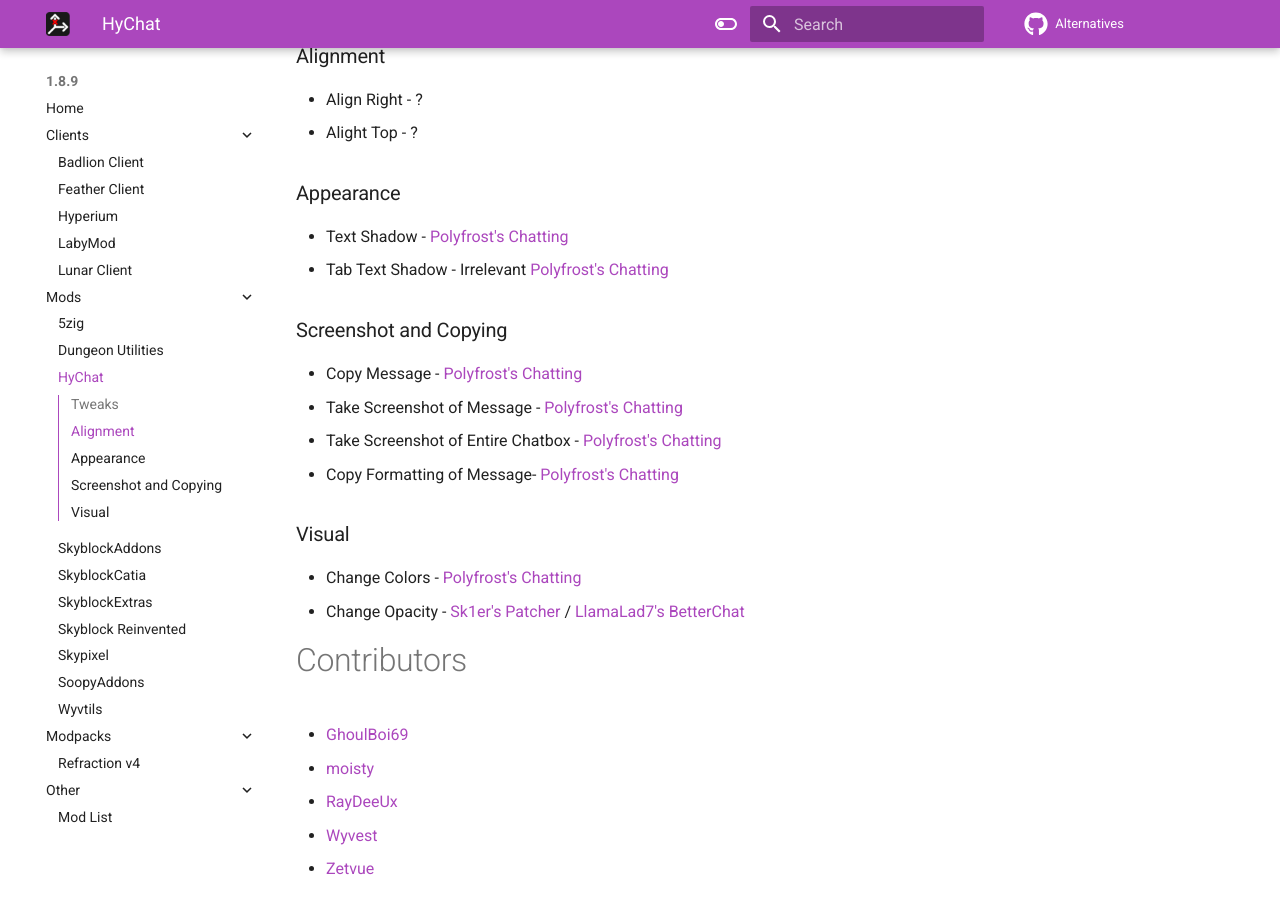
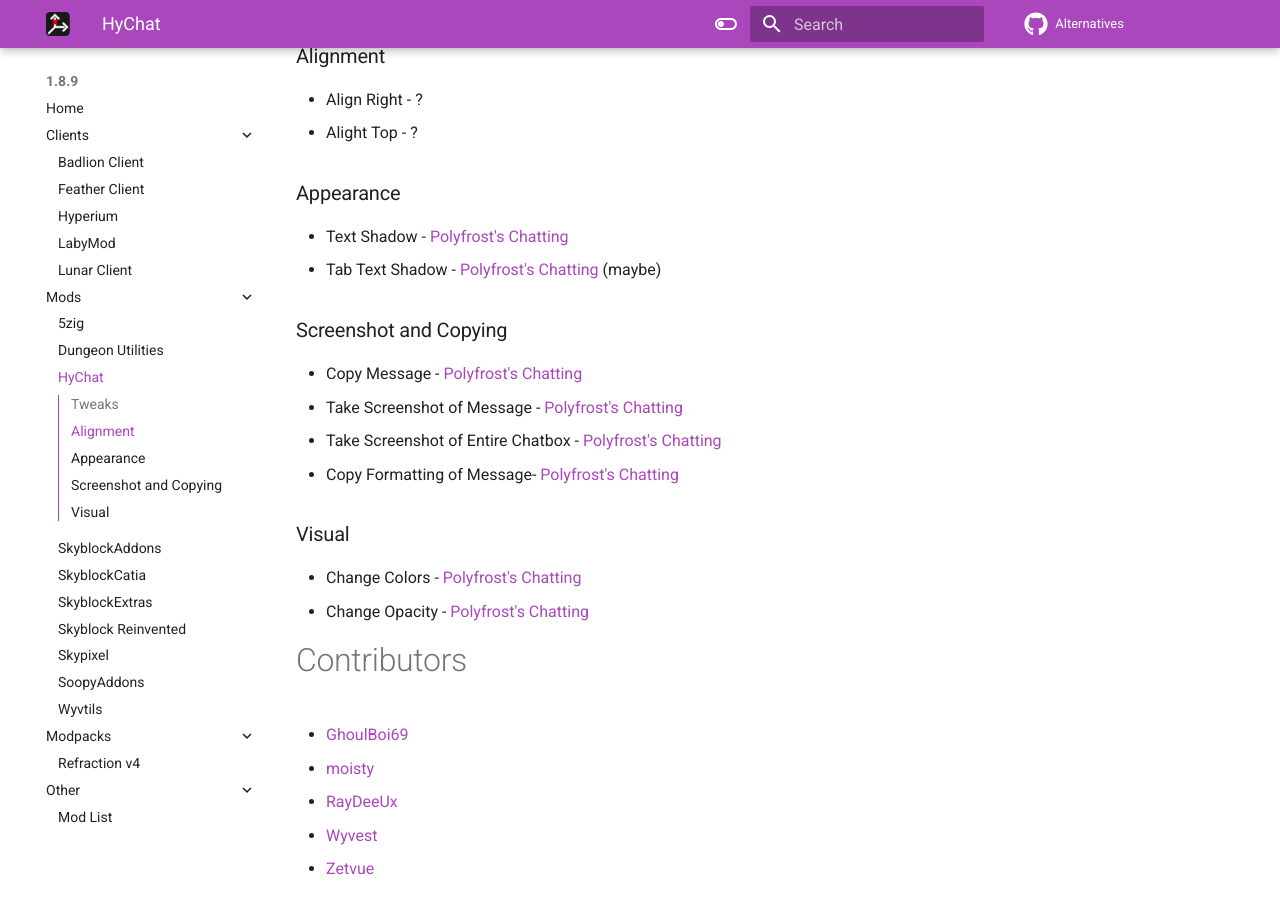
Before and after one commit to MicrocontrollersDev/Alternatives, an MkDocs documentation site: the page built from docs/1.8.9/hychat.md, in a window 1280 px wide and 900 px high, scrolled down 617 px. Built offline with MkDocs 1.6.1 and Material for MkDocs 9.7.7, drawn with Linux system fonts in a browser that asks for light colours; comment, search, counter and statistics services are not loaded.

Commit message:
Update hychat.md

```diff
--- a/docs/1.8.9/hychat.md
+++ b/docs/1.8.9/hychat.md
@@ -22,7 +22,7 @@
 ### Appearance
 
 * Text Shadow - [Polyfrost's Chatting](https://modrinth.com/mod/chatting)
-* Tab Text Shadow - Irrelevant [Polyfrost's Chatting](https://modrinth.com/mod/chatting)
+* Tab Text Shadow - [Polyfrost's Chatting](https://modrinth.com/mod/chatting) (maybe)
 
 ### Screenshot and Copying
 
@@ -34,7 +34,7 @@
 ### Visual
 
 * Change Colors - [Polyfrost's Chatting](https://modrinth.com/mod/chatting)
-* Change Opacity - [Sk1er's Patcher](https://sk1er.club/mods/patcher) / [LlamaLad7's BetterChat](https://www.curseforge.com/minecraft/mc-mods/better-chat/files?version=1.8.9)
+* Change Opacity - [Polyfrost's Chatting](https://modrinth.com/mod/chatting)
 
 # Contributors
 
```
